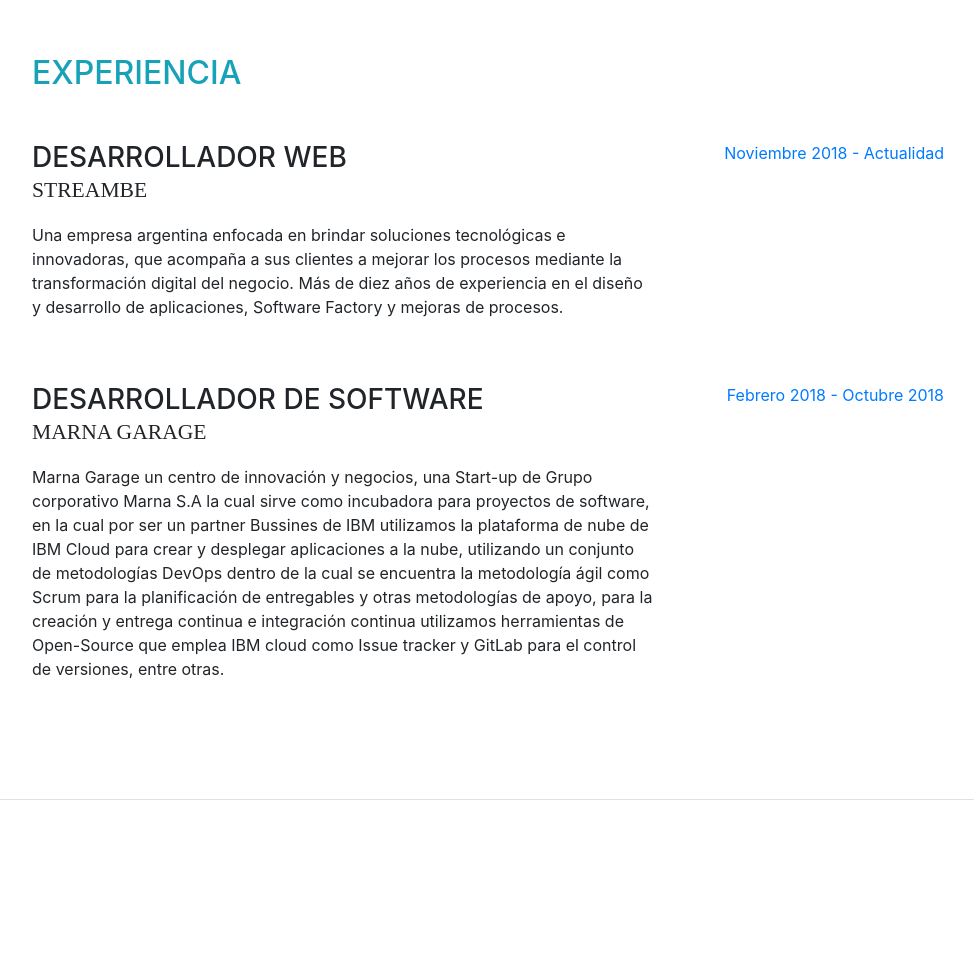
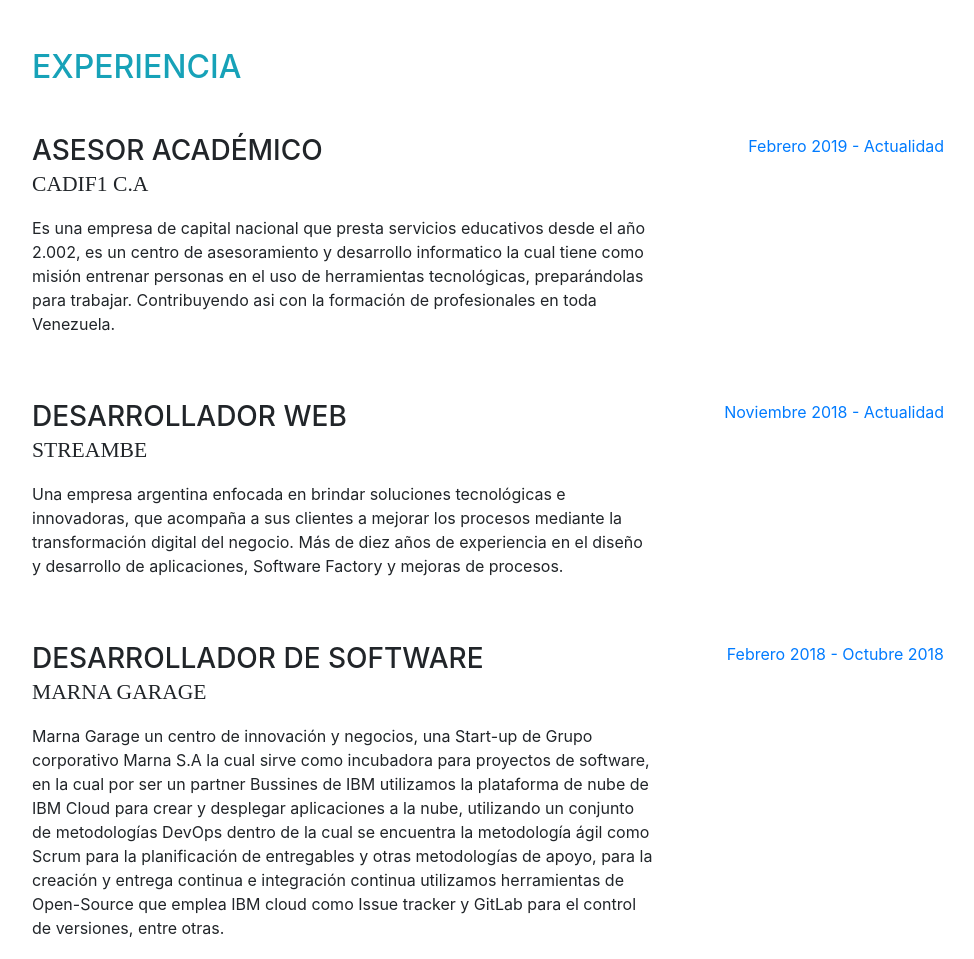
Before and after one commit to darwist94/darwist94.github.io, a website with bundled scripts: page index.html in a window 1280 px wide. Shown: the part 800-1759 px from the top of the page, without its empty margins (288-1262 px from the left). Built offline with nearby package versions, Linux system fonts and the light colour scheme; a web font is replaced by a local one.

Commit message:
agregando contenido a seccion de experiencia

```diff
--- a/index.html
+++ b/index.html
@@ -119,6 +119,17 @@
       <section class="resume-section p-3 p-lg-5 d-flex flex-column" id="experience">
         <div class="my-auto">
           <h2 class="mb-5 text-info">Experiencia</h2>
+
+          <div class="resume-item d-flex flex-column flex-md-row mb-5">
+            <div class="resume-content mr-auto">
+              <h3 class="mb-0">Asesor Académico</h3>
+              <div class="subheading mb-3">CADIF1 C.A</div>
+              <p>Es una empresa de capital nacional que presta servicios educativos desde el año 2.002, es un centro de asesoramiento y desarrollo informatico la cual tiene como misión entrenar personas en el uso de herramientas tecnológicas, preparándolas para trabajar. Contribuyendo asi con la formación de profesionales en toda Venezuela.</p>
+            </div>
+            <div class="resume-date text-md-right">
+              <span class="text-primary">Febrero 2019 - Actualidad</span>
+            </div>
+          </div>
 
           <div class="resume-item d-flex flex-column flex-md-row mb-5">
             <div class="resume-content mr-auto">
```
